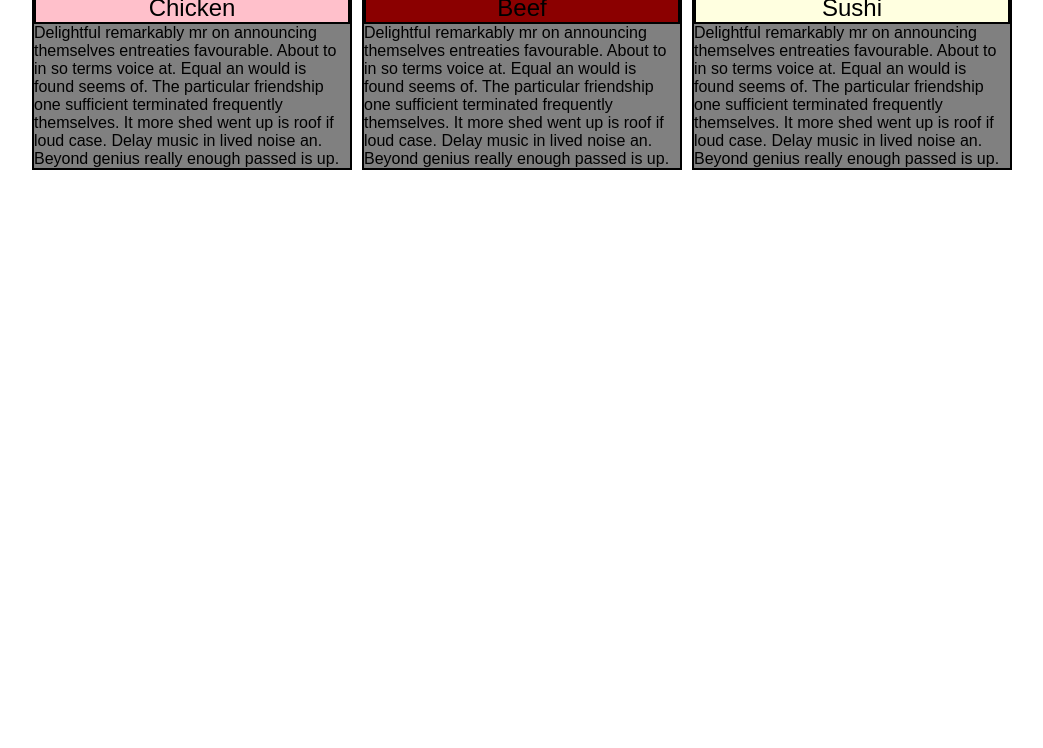
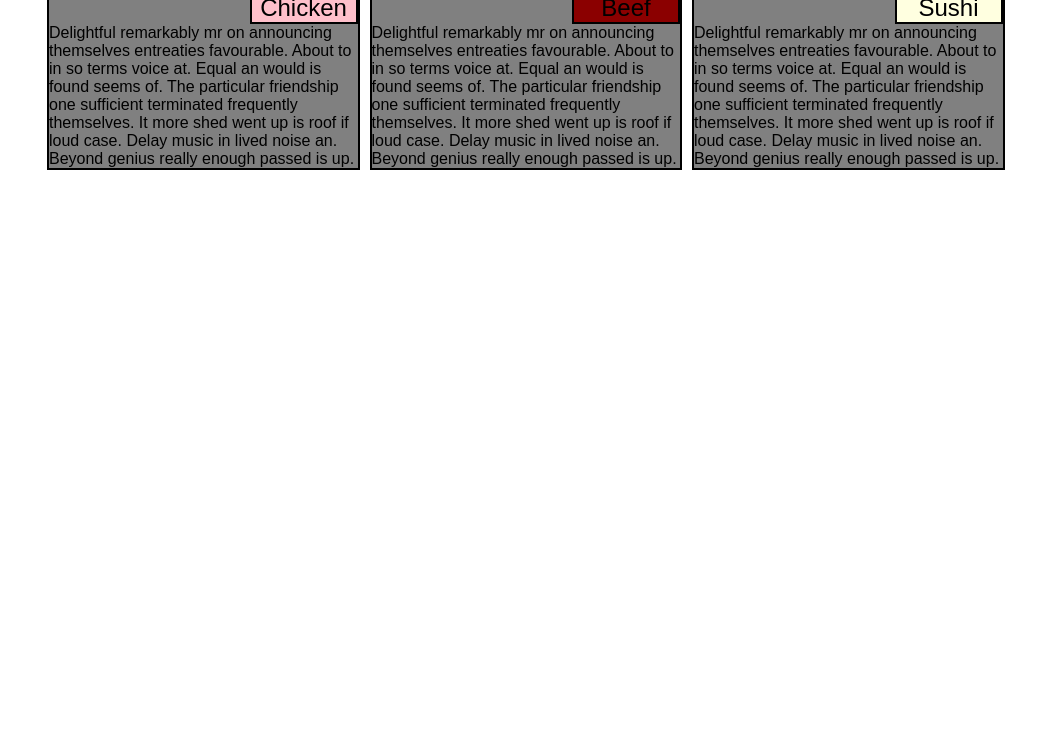
Before and after one commit to tonyeddie/eddietest1, a plain HTML site: page index.html in a window 1280 px wide. Shown: the part 52-800 px from the top of the page, without its empty margins (101-1144 px from the left). Drawn offline with Linux system fonts and the light colour scheme.

Commit message:
let's do this

```diff
--- a/css/styles.css
+++ b/css/styles.css
@@ -1,9 +1,11 @@
 
 .row {
     width: 100%;
-    margin-bottom: 15px; /* Added "px" to specify the unit for margin-bottom */
-    Overflow: hidden; /* Clearfix to prevent container collapse due to floated children */
+    margin-bottom: 15px;
+    overflow: hidden;
+    padding: 0 15px; /* Add padding to provide consistent spacing at the edges */
 }
+
 
 .row > div {
     border: 2px solid black;
@@ -45,12 +47,17 @@ body {
     border: 2px solid black;
 }
 
-#box1 {font-family: sans-serif;
-      background-color: pink;
-      font-size: 1.5em;
-      text-align: center;
-      width: :25%;
-      border: 2px solid black;}
+#box1 {
+    font-family: sans-serif;
+    background-color: pink;
+    font-size: 1.5em;
+    text-align: center;
+    border: 2px solid black;
+    width: 35%;
+    margin-left: auto;
+    margin-right: 0;
+}
+
 
 
 #box2 {font-family: sans-serif;
@@ -58,7 +65,11 @@ body {
       font-size: 1.5em;
       text-align: center;
       width: :25%;
-      border: 2px solid black;}
+      border: 2px solid black;
+      width: 35%;
+      margin-left: auto;
+      margin-right: 0;
+  }
 
 
 #box3 {font-family: sans-serif;
@@ -66,7 +77,11 @@ body {
       font-size: 1.5em;
       text-align: center;
       width: :25%;
-      border: 2px solid black;}
+      border: 2px solid black;
+      width: 35%;
+      margin-left: auto;
+      margin-right: 0;
+  }
 
 @media (min-width: 992px) {
     .col-lg-1, .col-lg-2, .col-lg-3, .col-lg-4, .col-lg-5, .col-lg-6,
```
Also changed, not shown: index.html (line endings or trailing spaces).
